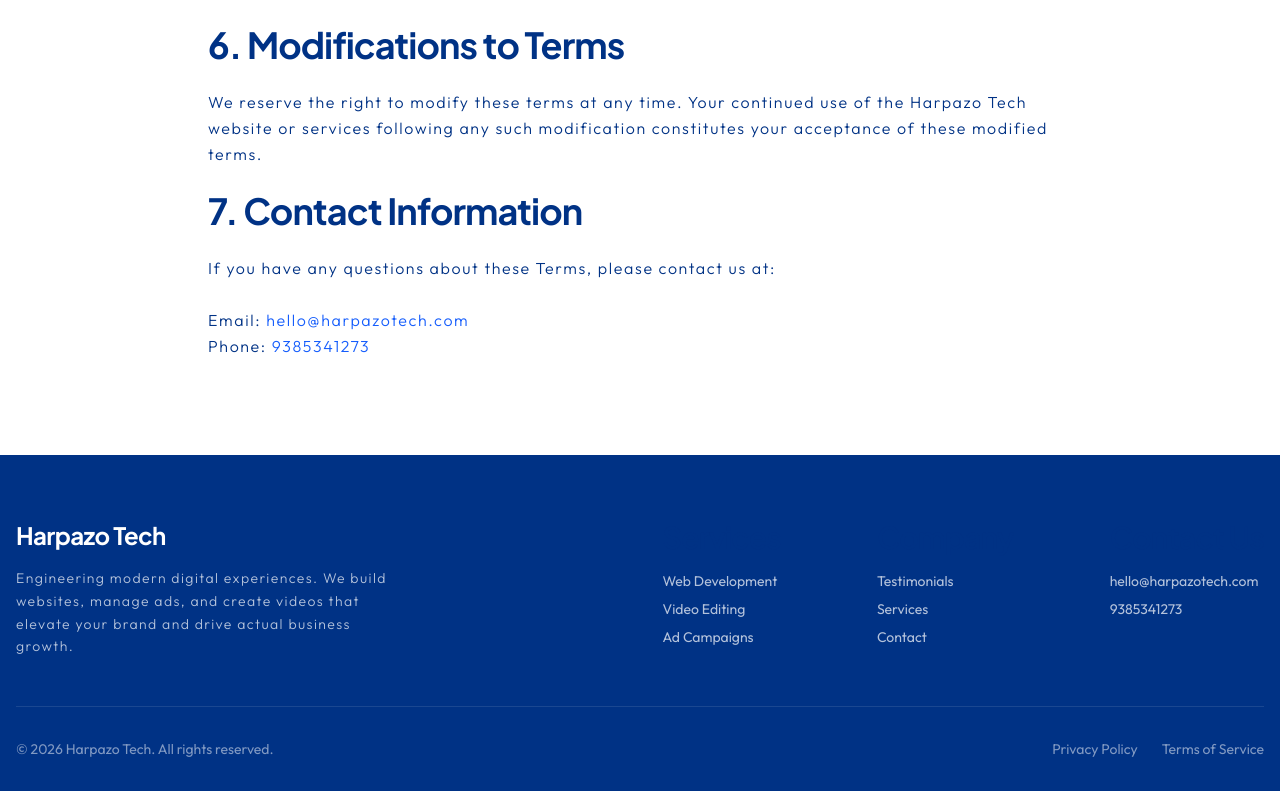
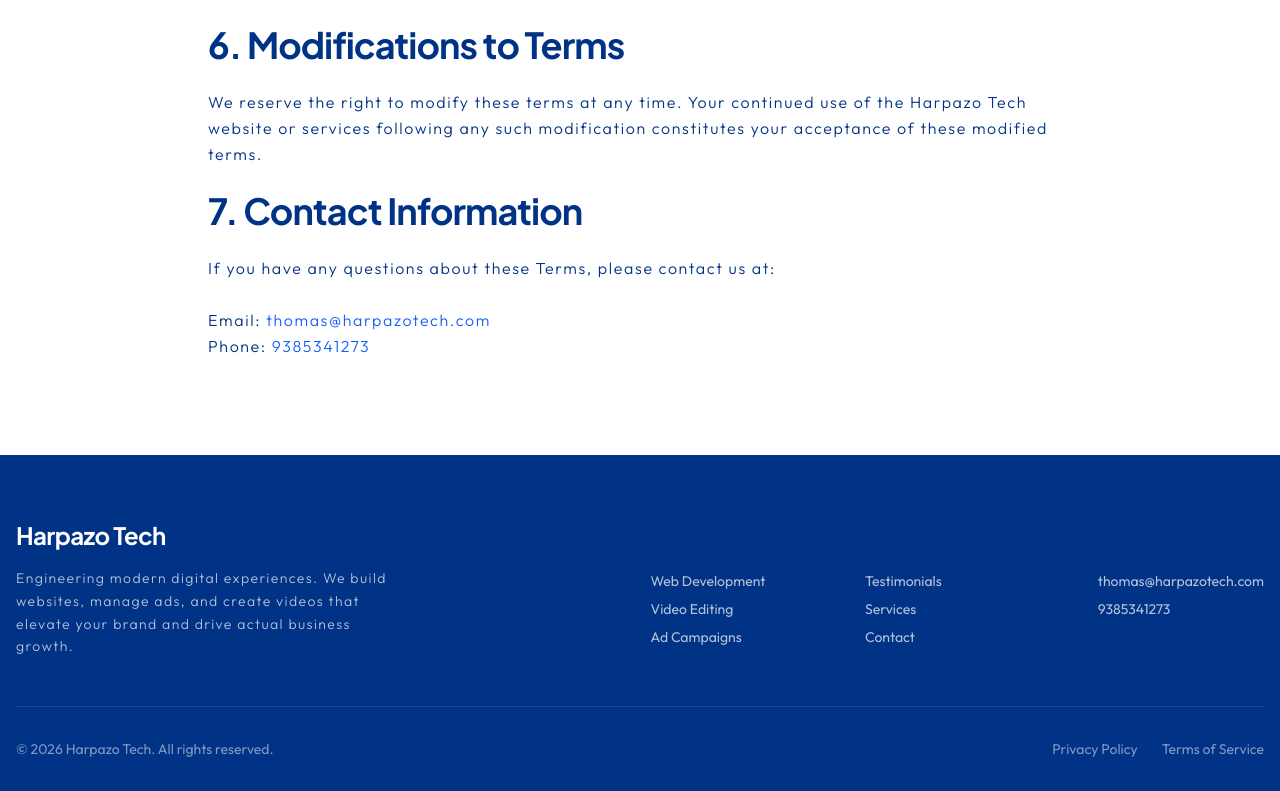
Before and after one commit to ThomasAbraham1/Harpazo-Tech-Site, a React (Vite) app: page /terms in a window 1280 px wide. Shown: the part 1049-1840 px from the top of the page. Built offline with nearby package versions, Linux system fonts and the light colour scheme.

Commit message:
Revert contact email to thomas@harpazotech.com

```diff
--- a/src/components/layout/Footer.jsx
+++ b/src/components/layout/Footer.jsx
@@ -42,7 +42,7 @@
             <div className="flex flex-col gap-4">
               <Heading level={4} className="font-semibold text-lg">Contact Us</Heading>
               <ul className="flex flex-col gap-2 text-white/70 text-sm">
-                <li><a href="mailto:hello@harpazotech.com" className="hover:text-accent-orange transition-colors">hello@harpazotech.com</a></li>
+                <li><a href="mailto:thomas@harpazotech.com" className="hover:text-accent-orange transition-colors">thomas@harpazotech.com</a></li>
                 <li><a href="tel:9385341273" className="hover:text-accent-orange transition-colors">9385341273</a></li>
               </ul>
             </div>
--- a/src/pages/PolicyPage.jsx
+++ b/src/pages/PolicyPage.jsx
@@ -59,7 +59,7 @@
             <Heading level={3}>8. Contact Us</Heading>
             <Text>
               If you have any questions about this Privacy Policy, the practices of this site, or your dealings with this site, please contact us at:<br /><br />
-              Email: <a href="mailto:hello@harpazotech.com" className="text-blue-600 hover:underline">hello@harpazotech.com</a><br />
+              Email: <a href="mailto:thomas@harpazotech.com" className="text-blue-600 hover:underline">thomas@harpazotech.com</a><br />
               Phone: <a href="tel:9385341273" className="text-blue-600 hover:underline">9385341273</a>
             </Text>
           </div>
--- a/src/pages/TermsPage.jsx
+++ b/src/pages/TermsPage.jsx
@@ -53,7 +53,7 @@
             <Heading level={3}>7. Contact Information</Heading>
             <Text>
               If you have any questions about these Terms, please contact us at:<br /><br />
-              Email: <a href="mailto:hello@harpazotech.com" className="text-blue-600 hover:underline">hello@harpazotech.com</a><br />
+              Email: <a href="mailto:thomas@harpazotech.com" className="text-blue-600 hover:underline">thomas@harpazotech.com</a><br />
               Phone: <a href="tel:9385341273" className="text-blue-600 hover:underline">9385341273</a>
             </Text>
           </div>
```
